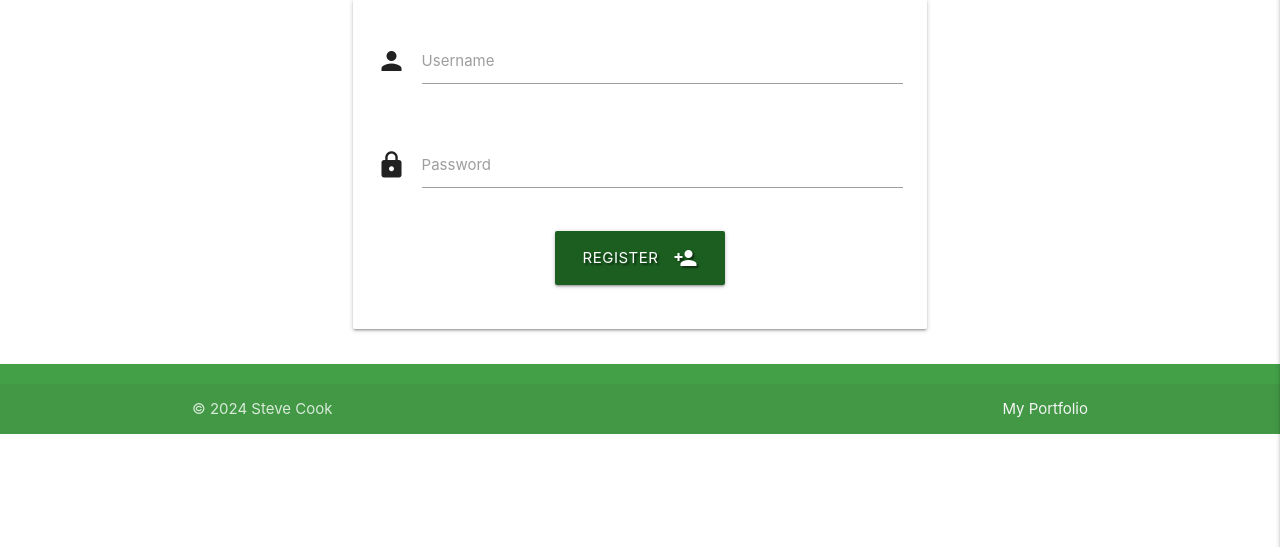
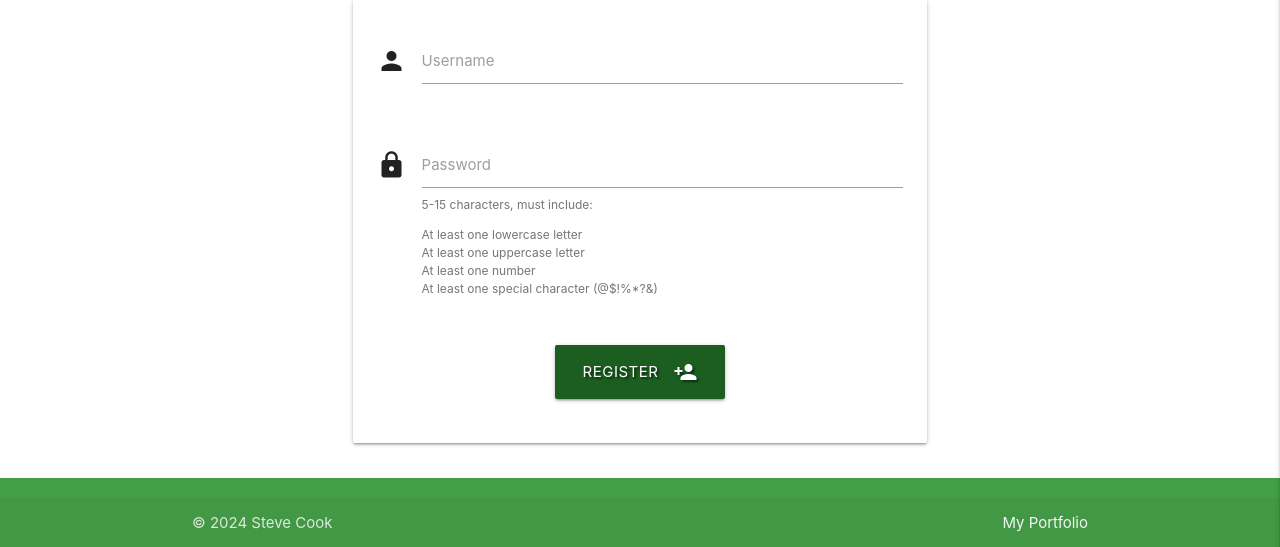
Before and after one commit to stevecook23/angel-food, a Flask app: page /register in a window 1280 px wide. Shown: the part 167-714 px from the top of the page. Run offline with Flask 3, Linux system fonts and the light colour scheme; some libraries are stand-ins or nearby versions.

Commit message:
Added function to register

```diff
--- a/app.py
+++ b/app.py
@@ -29,6 +29,27 @@ def show_places():
 
 @app.route("/register", methods=["GET", "POST"])
 def register():
+    if request.method == "POST":
+
+        # Checking if the username already exists
+        existing_user = mongo.db.users.find_one(
+            {"username": request.form.get("username").lower()})
+
+        # Message if the username already exists
+        if existing_user:
+            flash("Username already exists!")
+            return redirect(url_for("register"))
+
+        # Adding the new user
+        register = {
+            "username": request.form.get("username").lower(),
+            "password": generate_password_hash(request.form.get("password"))
+        }
+        mongo.db.users.insert_one(register)
+
+        # Add the new user to the current session's cookie
+        session["user"] = request.form.get("username").lower()
+        flash("Registration successful! Hold tight...")
     return render_template("register.html")
 
 
--- a/templates/register.html
+++ b/templates/register.html
@@ -23,8 +23,17 @@
                         <div class="input-field col s12">
                             <i class="material-icons prefix">lock</i>
                             <input id="password" name="password" type="password" class="validate" minlength="5" maxlength="15"
-                                pattern="^[a-zA-Z0-9]{5,15}$" required>
+                                pattern="^(?=.*[a-z])(?=.*[A-Z])(?=.*\d)(?=.*[@$!%*?&])[A-Za-z\d@$!%*?&]{5,15}$" required>
                             <label for="password">Password</label>
+                            <span class="helper-text" data-error="Password must meet all requirements">
+                                5-15 characters, must include:
+                                <ul>
+                                    <li>At least one lowercase letter</li>
+                                    <li>At least one uppercase letter</li>
+                                    <li>At least one number</li>
+                                    <li>At least one special character (@$!%*?&)</li>
+                                </ul>
+                            </span>
                         </div>
                     </div>
 
```
